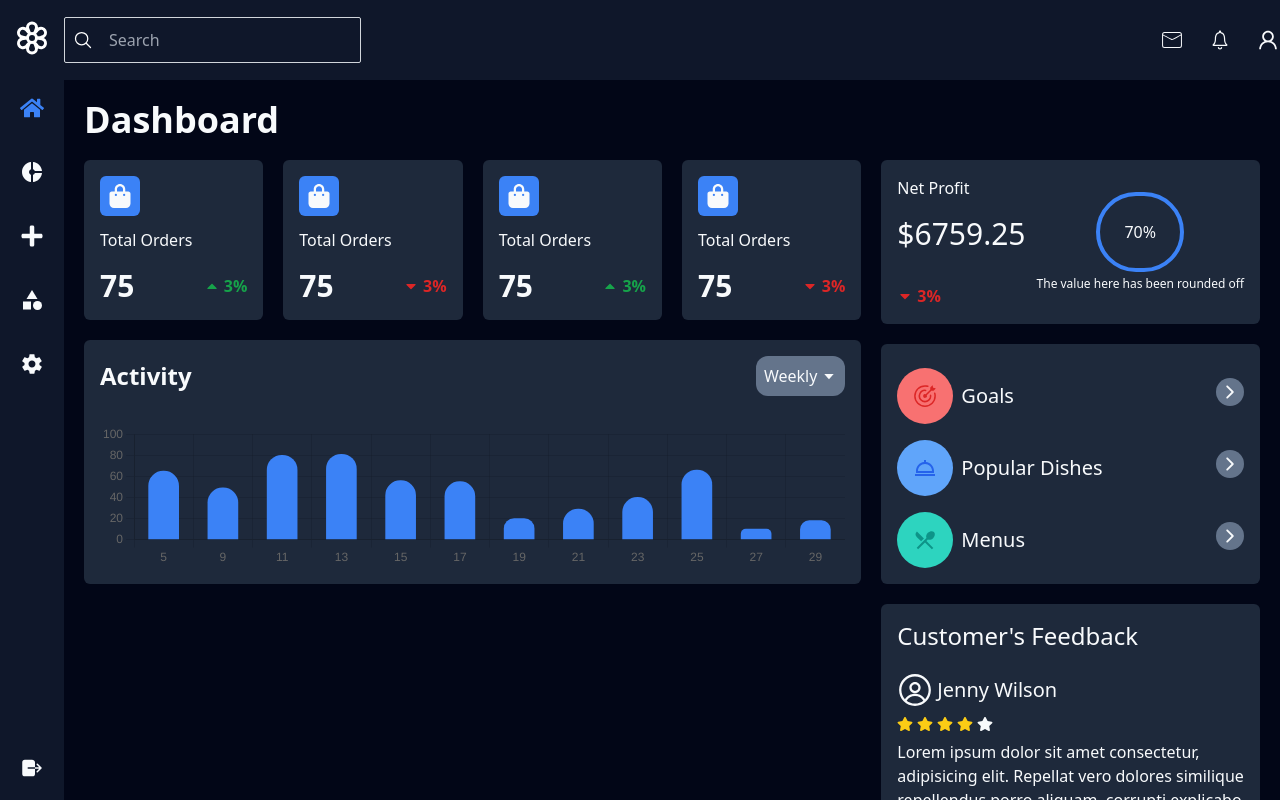
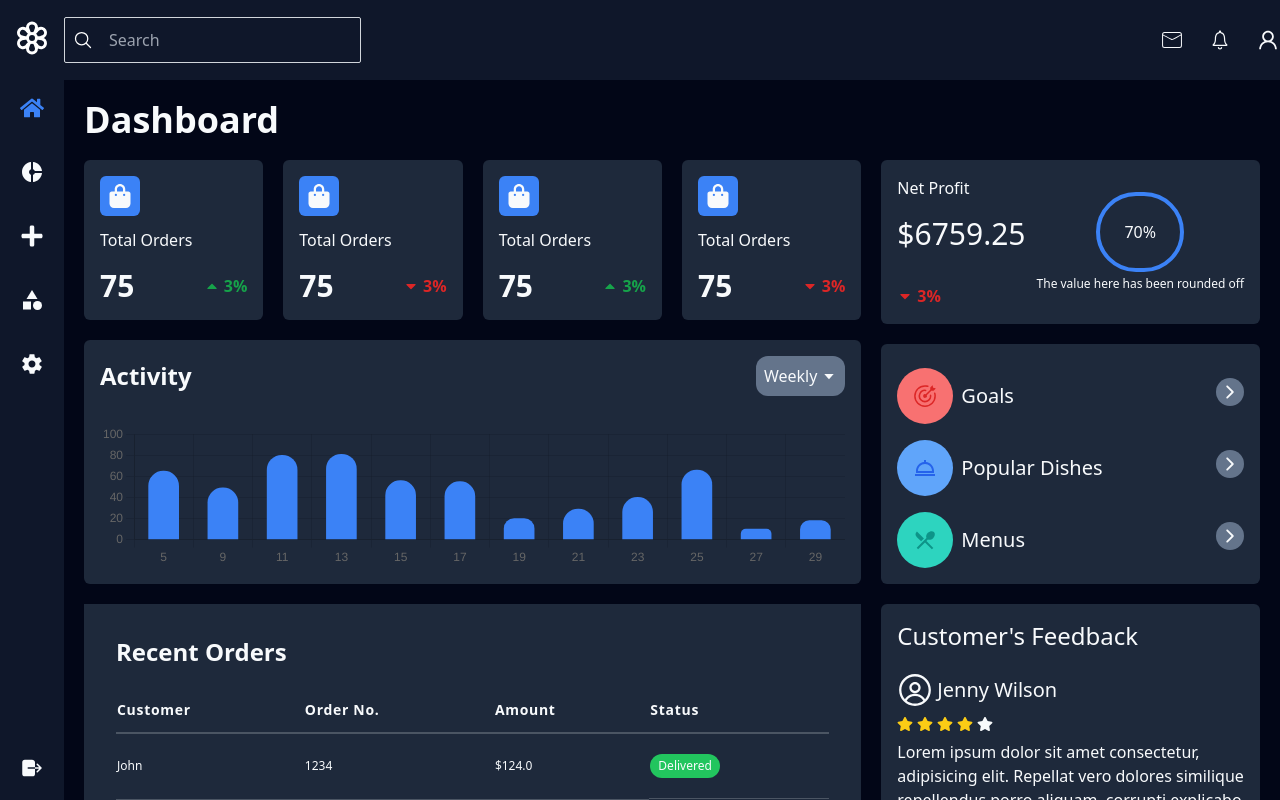
Before and after one commit to GeekyNaved/assignment, a React (Vite) app: page / in a window 1280 px wide. Built offline with nearby package versions, Linux system fonts and the light colour scheme.

Commit message:
adding orders table

```diff
--- /dev/null
+++ b/src/components/CustTable.jsx
@@ -0,0 +1,96 @@
+const CustTable = () => {
+  return (
+    <div className="bg-slate-800 container mx-auto px-4 sm:px-8">
+      <div className="py-8">
+        <div className="flex flex-row mb-1 sm:mb-0 justify-between w-full">
+          <h2 className="text-2xl font-bold">Recent Orders</h2>
+        </div>
+        <div className="overflow-x-auto mt-5">
+          <table className="min-w-full leading-normal">
+            <thead>
+              <tr>
+                <th
+                  scope="col"
+                  className="py-3 border-b-2 border-gray-600 text-left text-sm font-bold text-slate-50 tracking-wider"
+                >
+                  Customer
+                </th>
+                <th
+                  scope="col"
+                  className="py-3 border-b-2 border-gray-600 text-left text-sm font-bold text-slate-50 tracking-wider"
+                >
+                  Order No.
+                </th>
+                <th
+                  scope="col"
+                  className="py-3 border-b-2 border-gray-600 text-left text-sm font-bold text-slate-50 tracking-wider"
+                >
+                  Amount
+                </th>
+                <th
+                  scope="col"
+                  className="py-3 border-b-2 border-gray-600 text-left text-sm font-bold text-slate-50 tracking-wider"
+                >
+                  Status
+                </th>
+              </tr>
+            </thead>
+            <tbody>
+              <tr>
+                <td className="py-5 border-b border-gray-600 text-xs">John</td>
+                <td className="py-5 border-b border-gray-600 text-xs">1234</td>
+                <td className="py-5 border-b border-gray-600 text-xs">
+                  $124.0
+                </td>
+                <td className="py-5 border-b border-gray-600 text-xs flex justify-start">
+                  <div className="rounded-full px-2 py-1 bg-green-500">
+                    Delivered
+                  </div>
+                </td>
+              </tr>
+              <tr>
+                <td className="py-5 border-b border-gray-600 text-sm">Jane</td>
+                <td className="py-5 border-b border-gray-600 text-sm">54321</td>
+                <td className="py-5 border-b border-gray-600 text-sm">
+                  $100.0
+                </td>
+                <td className="py-5 border-b border-gray-600 text-xs flex justify-start">
+                  <div className="rounded-full px-2 py-1 bg-green-500">
+                    Delivered
+                  </div>
+                </td>
+              </tr>
+              <tr>
+                <td className="py-5 border-b border-gray-600 text-xs">John</td>
+                <td className="py-5 border-b border-gray-600 text-xs">1234</td>
+                <td className="py-5 border-b border-gray-600 text-xs">
+                  $124.0
+                </td>
+                <td className="py-5 border-b border-gray-600 text-xs flex justify-start">
+                  <div className="rounded-full px-2 py-1 bg-red-500">
+                    Cancelled
+                  </div>
+                </td>
+              </tr>
+              <tr>
+                <td className="py-5 border-b border-gray-600 text-sm">Jane</td>
+                <td className="py-5 border-b border-gray-600 text-sm">54321</td>
+                <td className="py-5 border-b border-gray-600 text-sm">
+                  $100.0
+                </td>
+                <td className="py-5 border-b border-gray-600 text-xs flex justify-start">
+                  <div className="rounded-full px-2 py-1 bg-red-500">
+                    Pending
+                  </div>
+                </td>
+              </tr>
+              {/* Add more rows as needed */}
+            </tbody>
+          </table>
+        </div>
+      </div>
+    </div>
+  );
+};
+
+export default CustTable;
--- a/src/pages/Home.jsx
+++ b/src/pages/Home.jsx
@@ -1,4 +1,5 @@
 import BarChart from "../components/BarChart";
+import CustTable from "../components/CustTable";
 import Feedback from "../components/Feedback";
 import NetProfitCard from "../components/NetProfitCard";
 import OptionsCard from "../components/OptionsCard";
@@ -17,6 +18,7 @@ const Home = () => {
             <SmallCard profit={false} />
           </div>
           <BarChart />
+          <CustTable />
         </section>
         <section className="md:col-span-1 col-span-2 flex flex-col gap-5">
           <NetProfitCard />
```
